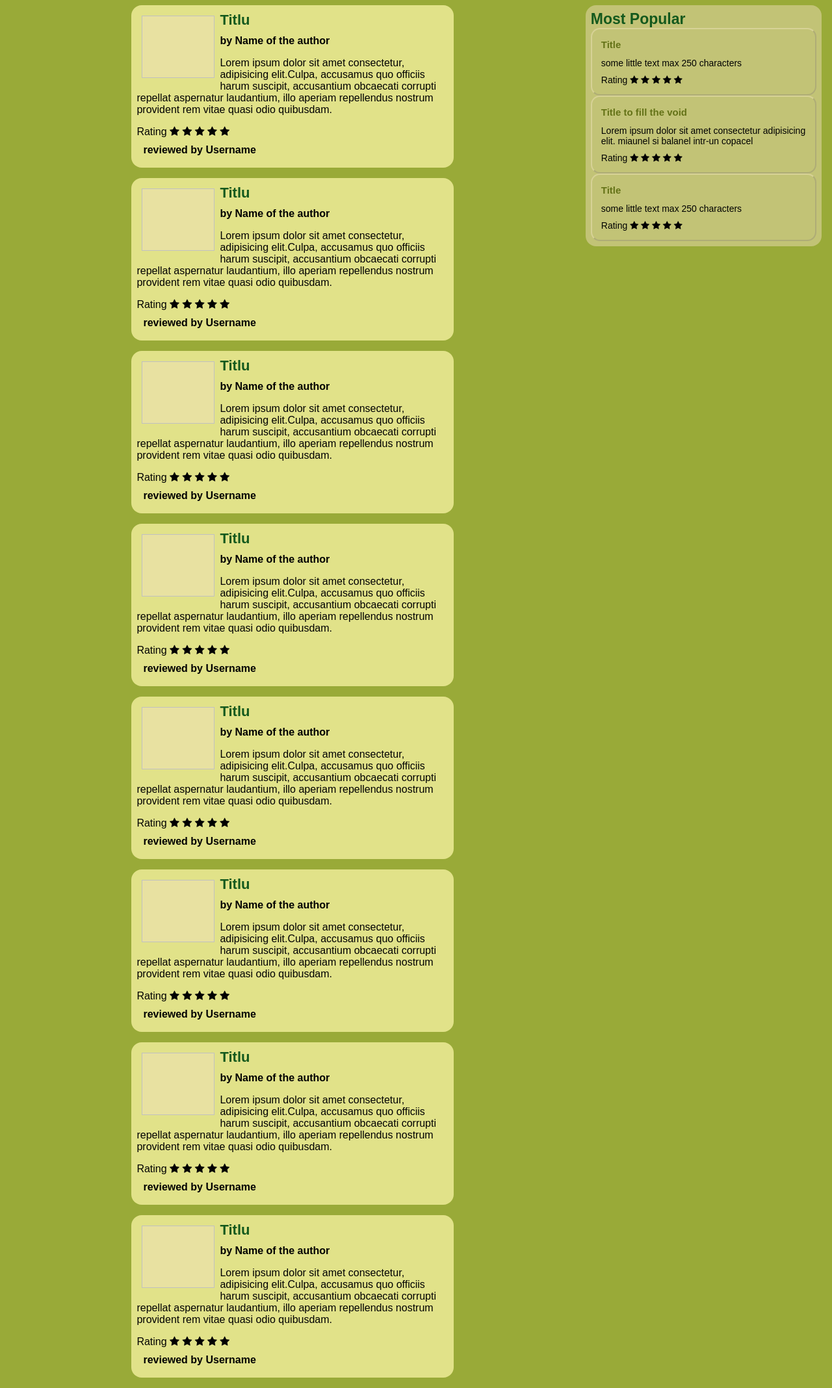
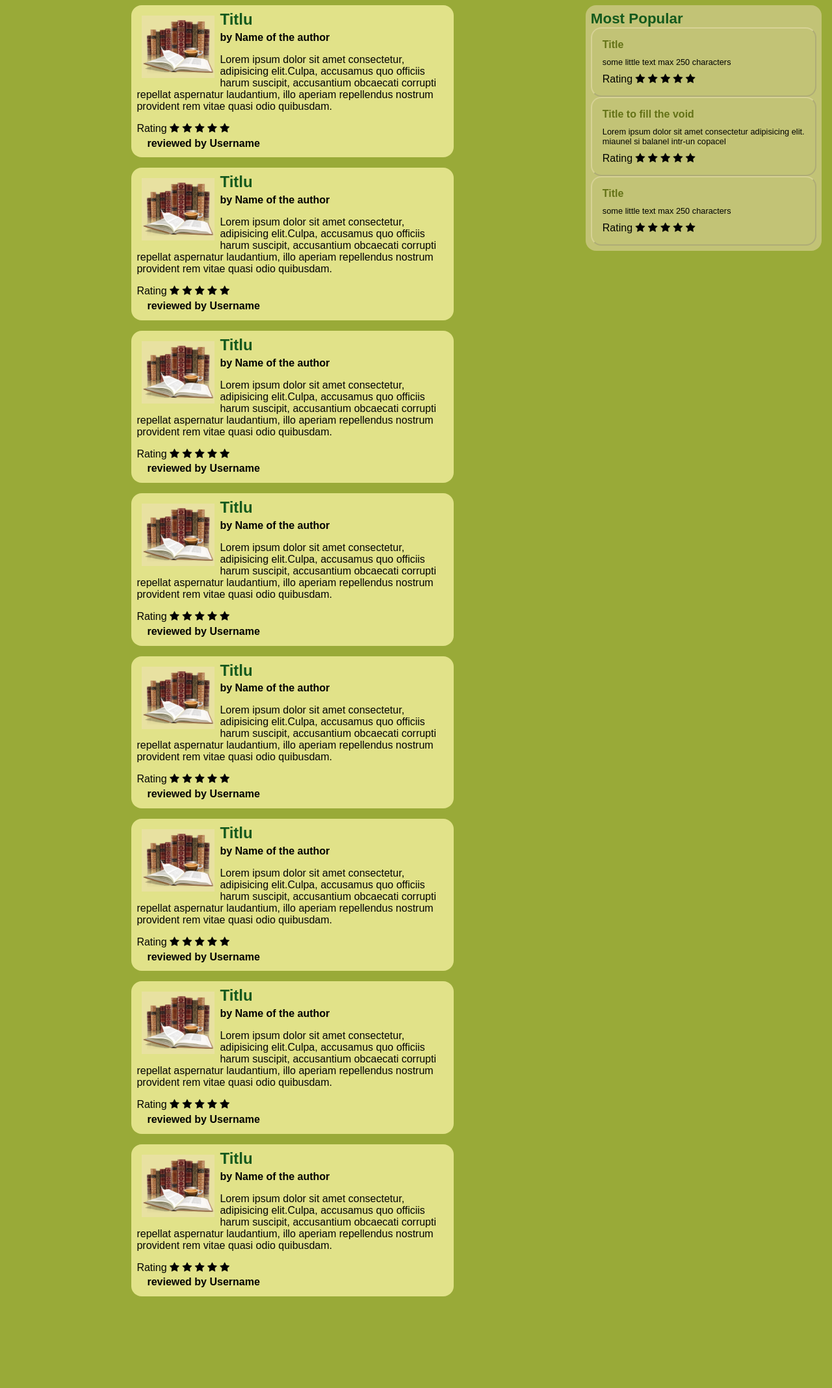
Before and after one commit to AzdHyperman/Proiect-Tehnologii-Web, a PHP site: page /views/reviews.html in a window 1280 px wide. Shown: the part 52-2188 px from the top of the page at 65% size. After the commit the page ends 2047 px from the top, so only its background shows below. Run offline with PHP 8.4, Linux system fonts and the light colour scheme.

Commit message:
Reviews page
-am terminat pagina pentru reviews
-ramane de validat HTML-ul

```diff
--- a/style/reviews.css
+++ b/style/reviews.css
@@ -29,7 +29,7 @@ aside{
 }
 
 .asideTemplate #title{
-    font: bolder 23px Arial;
+    font: bolder 1.4em Arial;
     color: #14591D;
 }
 
@@ -39,7 +39,7 @@ aside{
     border-color:#eee0ba7a;
     border-width: 2px;
     padding:1em;
-    font:normal 14px Arial;
+    font:normal 1em Arial;
 }
 
 .asideTemplate header{
@@ -48,12 +48,12 @@ aside{
 }
 
 .asideTemplate h3{
-    font: normal 17px Arial;
+    font: normal 1em Arial;
     margin:0 auto;
 }
 
 .asideTemplate p{
-    font: normal 14px Arial;
+    font: normal 0.8em Arial;
     margin-top: 10px;
     margin-bottom: 10px;
 }
@@ -62,7 +62,7 @@ aside{
 .asideTemplate :any-link{
     color:rgb(100, 114, 23);
     text-decoration: none;
-    font:bold 15px Arial;
+    font:bold 1em Arial;
 }
 
 .articleContainer{
@@ -77,7 +77,7 @@ aside{
 .articleContainer :any-link{
     text-decoration: none;
     color:#14591D;
-    font:bold 22px Arial;
+    font:bold 1em Arial;
 }
 
 .articleContainer .articlePreview{
@@ -115,5 +115,5 @@ h2{
 }
 
 h4{
-    margin:10px;
+    margin:0.3em 1em;
 }
--- /dev/null
+++ b/style/reviews400.css
@@ -0,0 +1,6 @@
+@media screen and (max-width: 400px){
+   aside{
+       display: none;
+   }
+
+}
--- a/views/reviews.html
+++ b/views/reviews.html
@@ -9,6 +9,7 @@
     <!-- libraria pentru icon-urile de la meniu: font-awesome.min.css -->
     <link rel="stylesheet" href="https://cdnjs.cloudflare.com/ajax/libs/font-awesome/4.7.0/css/font-awesome.min.css">
     <link rel="stylesheet" type="text/css" href="../style/reviews.css">
+    <link rel="stylesheet" type="text/css" href="../style/reviews700.css">
 </head>
 <body>
     <header>
@@ -69,7 +70,7 @@
 
         <div class="articleContainer">
             <span class="articlePreview">
-                <img>
+                <img alt="book image" src="../images/Books-icon.png" >
                 <header>
                     <h2><a href="#">Titlu</a></h2>
                     <h4>by Name of the author</h4>
@@ -90,7 +91,7 @@
 
             </span>
             <span class="articlePreview">
-                <img>
+                <img alt="book image" src="../images/Books-icon.png" >
                 <header>
                     <h2><a href="#">Titlu</a></h2>
                     <h4>by Name of the author</h4>
@@ -110,7 +111,7 @@
                 </footer>
 
             </span><span class="articlePreview">
-                <img>
+                <img alt="book image" src="../images/Books-icon.png" >
                 <header>
                     <h2><a href="#">Titlu</a></h2>
                     <h4>by Name of the author</h4>
@@ -130,7 +131,7 @@
                 </footer>
 
             </span><span class="articlePreview">
-                <img>
+                <img alt="book image" src="../images/Books-icon.png" >
                 <header>
                     <h2><a href="#">Titlu</a></h2>
                     <h4>by Name of the author</h4>
@@ -150,7 +151,7 @@
                 </footer>
 
             </span><span class="articlePreview">
-                <img>
+                <img alt="book image" src="../images/Books-icon.png">
                 <header>
                     <h2><a href="#">Titlu</a></h2>
                     <h4>by Name of the author</h4>
@@ -170,7 +171,7 @@
                 </footer>
 
             </span><span class="articlePreview">
-                <img>
+                <img alt="book image" src="../images/Books-icon.png">
                 <header>
                     <h2><a href="#">Titlu</a></h2>
                     <h4>by Name of the author</h4>
@@ -190,7 +191,7 @@
                 </footer>
 
             </span><span class="articlePreview">
-                <img>
+                <img alt="book image" src="../images/Books-icon.png">
                 <header>
                     <h2><a href="#">Titlu</a></h2>
                     <h4>by Name of the author</h4>
@@ -211,7 +212,7 @@
 
             </span>
             <span class="articlePreview">
-                <img>
+                <img alt="book image" src="../images/Books-icon.png">
                 <header>
                     <h2><a href="#">Titlu</a></h2>
                     <h4>by Name of the author</h4>
```
Also changed, not shown: images/Books-icon.png (added).
